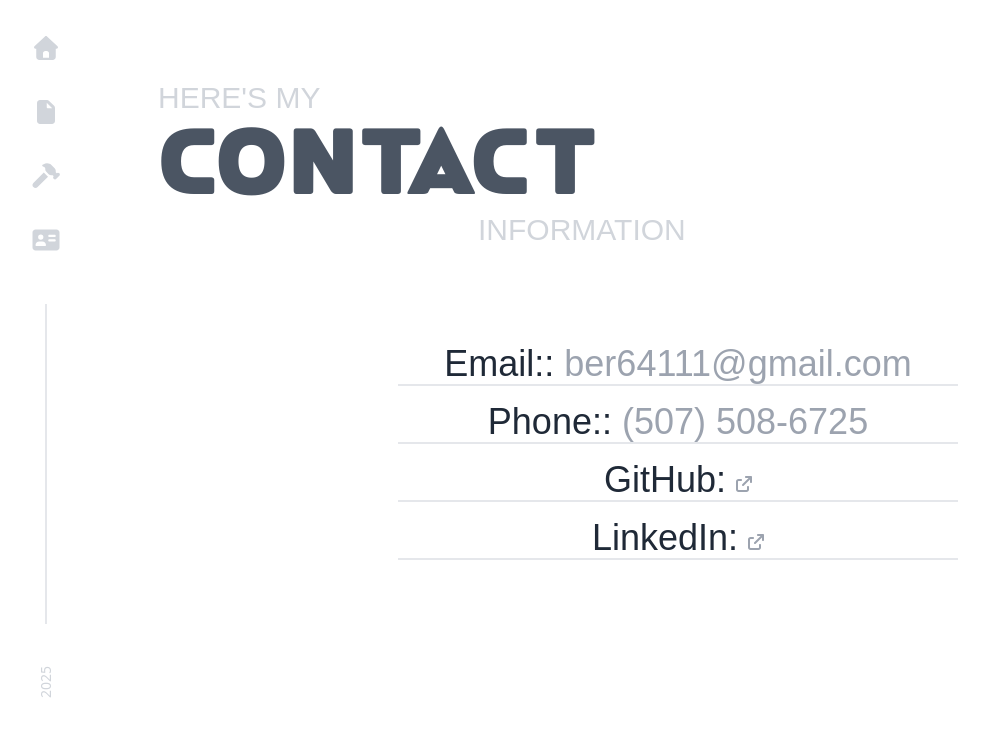
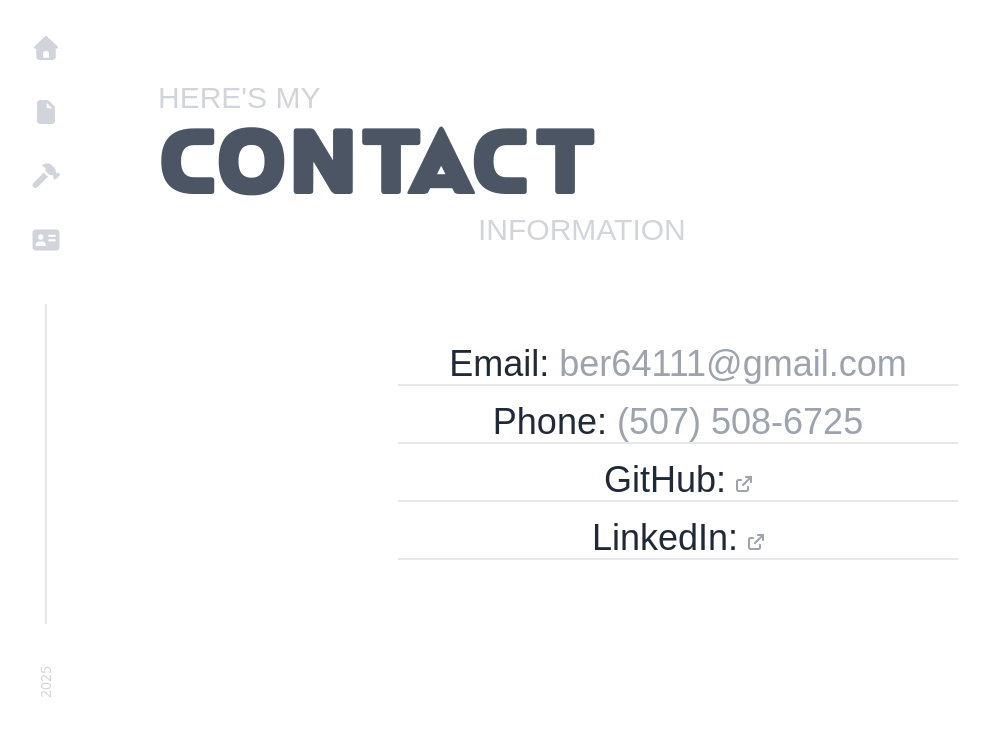
Before and after one commit to brogers111/personal-portfolio, a React (Vite) app: page /contact in a window 1280 px wide. Shown: the top 736 px of the page, without its empty margins (2-991 px from the left). Built offline with nearby package versions, Linux system fonts and the light colour scheme; a web font is replaced by a local one.

Commit message:
Update: Contact Page

```diff
--- a/src/components/Contact.tsx
+++ b/src/components/Contact.tsx
@@ -50,12 +50,12 @@ function ContactItem({ label, value, href, isExternal = false }: { label: string
 function Contact() {
   const contacts = [
     {
-      label: "Email:",
+      label: "Email",
       value: "ber64111@gmail.com",
       href: "mailto:ber64111@gmail.com"
     },
     {
-      label: "Phone:",
+      label: "Phone",
       value: "(507) 508-6725",
       href: "tel:+15075086725"
     },
```
